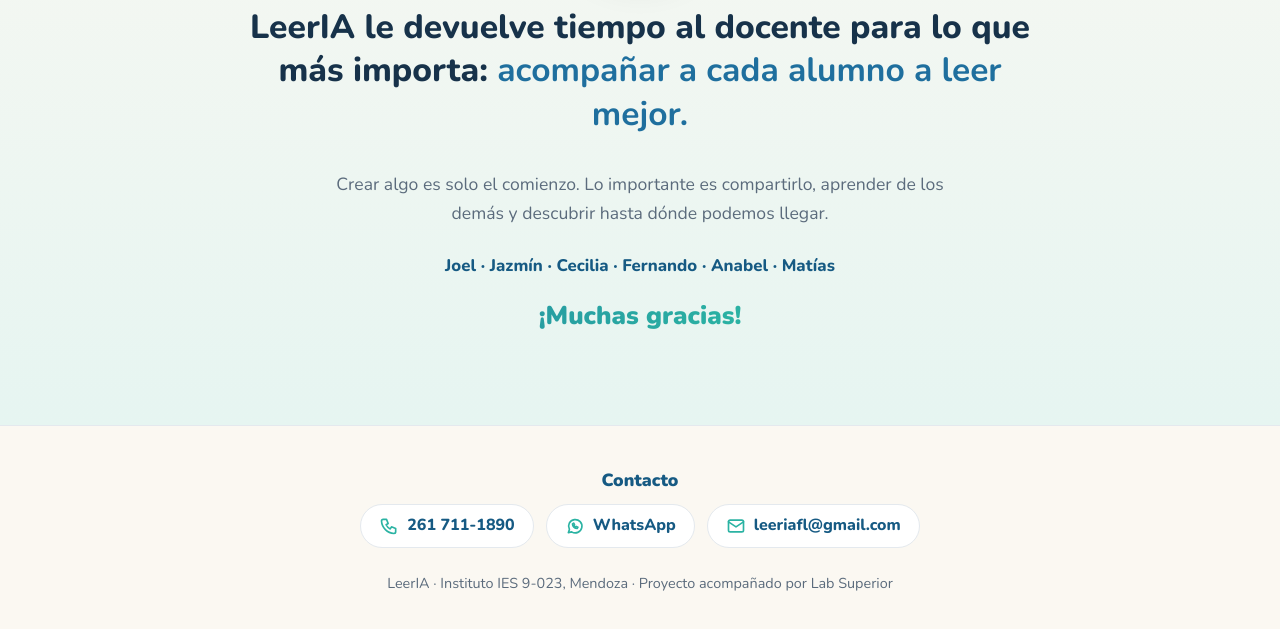
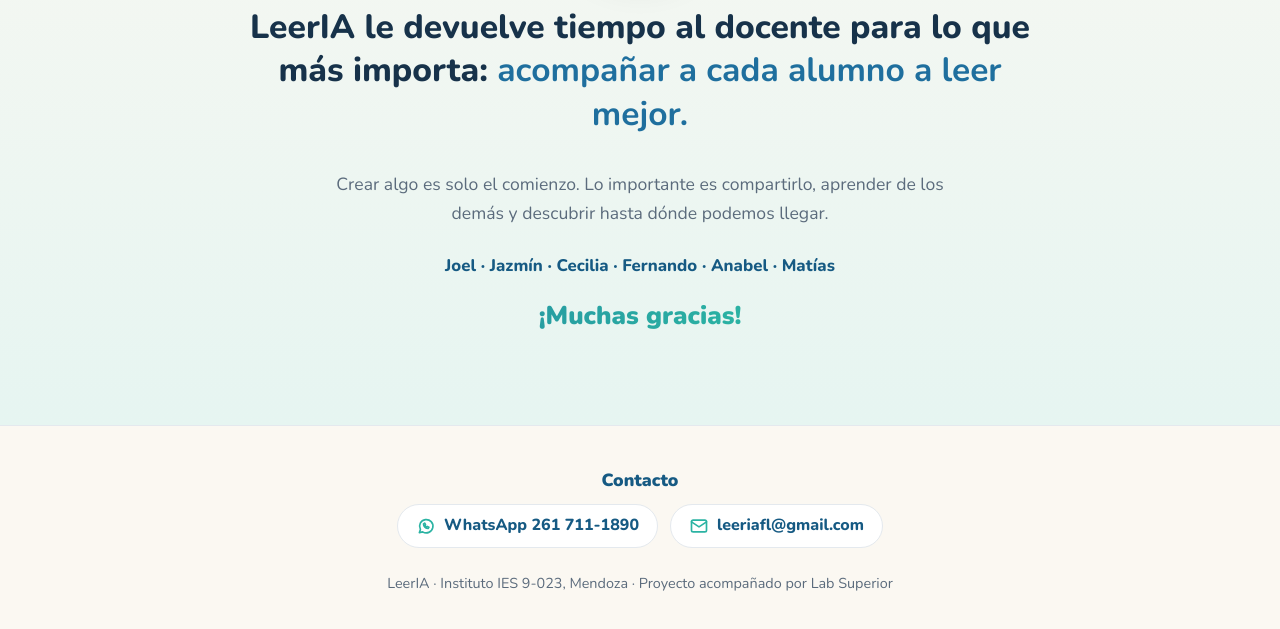
Before and after one commit to peachxx01/PaginaLeerIA, a plain HTML site: page index.html in a window 1280 px wide. Shown: the part 4937-5566 px from the top of the page. Drawn offline with nearby package versions, Linux system fonts and the light colour scheme.

Commit message:
Quitar el botón de llamada; el número queda en el enlace de WhatsApp
Co-Authored-By: Claude Opus 5.5 <noreply@anthropic.com>

```diff
--- a/index.html
+++ b/index.html
@@ -234,12 +234,8 @@
       <p class="contact-title">Contacto</p>
       <ul>
         <li>
-          <svg viewBox="0 0 24 24" aria-hidden="true"><path d="M5 4h4l2 5-2.5 1.5a11 11 0 0 0 5 5L15 13l5 2v4a2 2 0 0 1-2 2A16 16 0 0 1 3 6a2 2 0 0 1 2-2"/></svg>
-          <a href="tel:+542617111890">261 711-1890</a>
-        </li>
-        <li>
           <svg viewBox="0 0 24 24" aria-hidden="true"><path d="M4 20l1.3-3.9A8 8 0 1 1 8 19z"/><path d="M9 9.5c0 3 2.5 5.5 5.5 5.5l1-1.5-2-1-1 .8a4 4 0 0 1-1.8-1.8l.8-1-1-2z"/></svg>
-          <a href="https://wa.me/5492617111890" target="_blank" rel="noopener">WhatsApp</a>
+          <a href="https://wa.me/5492617111890" target="_blank" rel="noopener">WhatsApp 261 711-1890</a>
         </li>
         <li>
           <svg viewBox="0 0 24 24" aria-hidden="true"><rect x="3" y="5" width="18" height="14" rx="2"/><path d="m3 7 9 6 9-6"/></svg>
```
